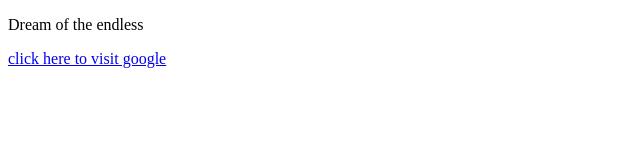
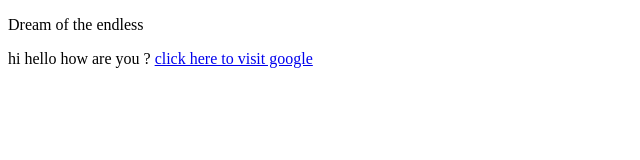
Before and after one commit to SuryaNycto/netlifypractise, a plain HTML site: page index.html in a window 1280 px wide. Shown: the whole page, without its empty margins (0-640 px from the left). Drawn offline with Linux system fonts and the light colour scheme.

Commit message:
testing vs codium integrastion

```diff
--- a/index.html
+++ b/index.html
@@ -30,6 +30,7 @@ height="0" width="0" style="display:none;visibility:hidden"></iframe></noscript>
             <p class="browsehappy">You are using an <strong>outdated</strong> browser. Please <a href="#">upgrade your browser</a> to improve your experience.</p>
         <![endif]-->
             <p>Dream of the endless</p>
+            hi hello how are you ?
             <a href="www.google.com" target="_blank"> click here to visit google </a>
         <script src="" async defer></script>
     </body>
```
